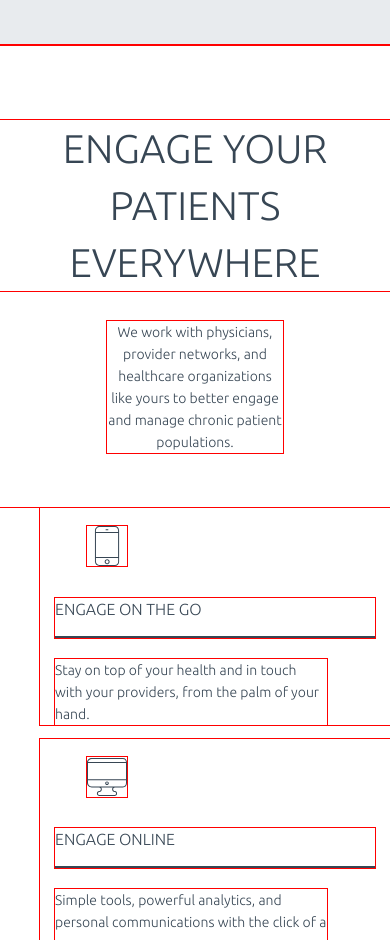
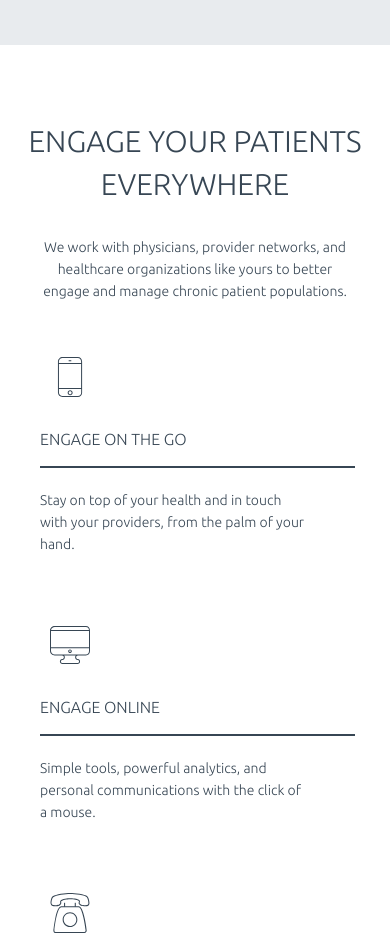
Before and after one commit to hamishirving/jio-landing, a plain HTML site: page index.html in a window 390 px wide. Shown: the part 1060-2000 px from the top of the page. Drawn offline with Linux system fonts and the light colour scheme.

Commit message:
Complete layout

```diff
--- a/css/styles.css
+++ b/css/styles.css
@@ -5,9 +5,9 @@
 */
 
 /*  ===GLOBAL===  */
-* {
+/** {
 	outline: 1px red solid;
-}
+}*/
 
 html {
 	height: 100%;
@@ -72,7 +72,8 @@ li {
 
 .nav .logo-wrap {
 	position: absolute;
-	right: 55%;
+	top: 10px;
+	right: 50%;
 }
 
 .logo {
@@ -186,8 +187,8 @@ li {
 	color: #374654;
 }
 
-.main-content ul:last-child {
-	margin-bottom: 100px;
+.benefits p:last-child {
+	margin-bottom: 70px;
 }
 
 .main-content h1 {
@@ -282,6 +283,10 @@ footer p {
 		height: 497px;
 	}
 
+	.main-content h3 {
+		width: 80%;
+	}
+
 }
 
 @media screen and (max-width: 768px) {  /* sm and up */
@@ -308,13 +313,37 @@ footer p {
 	}
 
 	.tick-disabled {
-	padding-top: 10px;
-	margin-bottom: 75px;
+		padding-top: 10px;
+		margin-bottom: 75px;
 	}
 
 	.email {
 		width: 80%;
 		margin: 0 auto;
+	}
+
+	.main-content h1 {
+		width: 90%;
+		margin-left: auto;
+		margin-right: auto;
+		font-size: 1.875em;
+	}
+
+	.main-content li {
+		padding-left: 0;
+		padding-right: 0;
+		max-width: 80%;
+	}
+
+	li .icon {
+		margin: 0 0 10px 10px;
+	}
+}
+
+@media screen and (max-width: 580px) {
+
+	.header-bg {
+		height: 800px;
 	}
 }
 
@@ -327,10 +356,6 @@ footer p {
 
 	.nav a {
 		left:5%;
-	}
-
-	.header-bg {
-		height: 800px;
 	}
 
 	.headline h1 {
@@ -353,10 +378,16 @@ footer p {
 
 	.hand {
 		right: 5%;
+		width: 400px;
+		height: 442px;
 	}
 
 	.email {
 		width: 95%;
 		margin: 0 auto;
 	}
+
+	.main-content li {
+		max-width: 90%;
+	}
 }
--- a/index.html
+++ b/index.html
@@ -17,7 +17,7 @@
 				<div class="nav">
 					<a href="#">Care Provider Login</a>
 					<div class="logo-wrap">
-						<a class="logo" href="#"></a>
+						<div class="logo"></div>
 					</div>
 				</div>
 			</div>
@@ -42,11 +42,11 @@
 	<div class="container-fluid invite-wrap">
 		<div class="row">
 			<div class="invite">
-				<div class="col-xs-12 col-sm-1 col-sm-offset-2">
+				<div class="col-xs-12 col-sm-1 col-sm-offset-3">
 					<img class="mail-icon" src="img/icon_mail.svg">
 				</div>
 				<form class="email">
-					<input type="text" id="email" name="user_email" placeholder="REQUEST AN INVITATION" class="email-field col-xs-12 col-sm-6">
+					<input type="text" id="email" name="user_email" placeholder="REQUEST AN INVITATION" class="email-field col-xs-12 col-sm-4">
 				</form>
 				<div class="col-xs-12 col-sm-1">
 					<img class="tick-disabled" src="img/icon_tick-disabled.svg">
```
